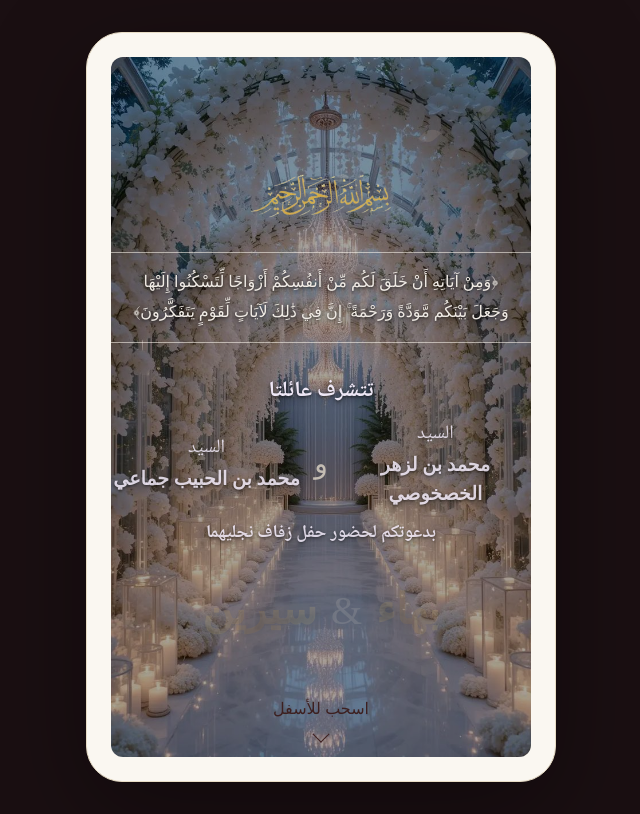
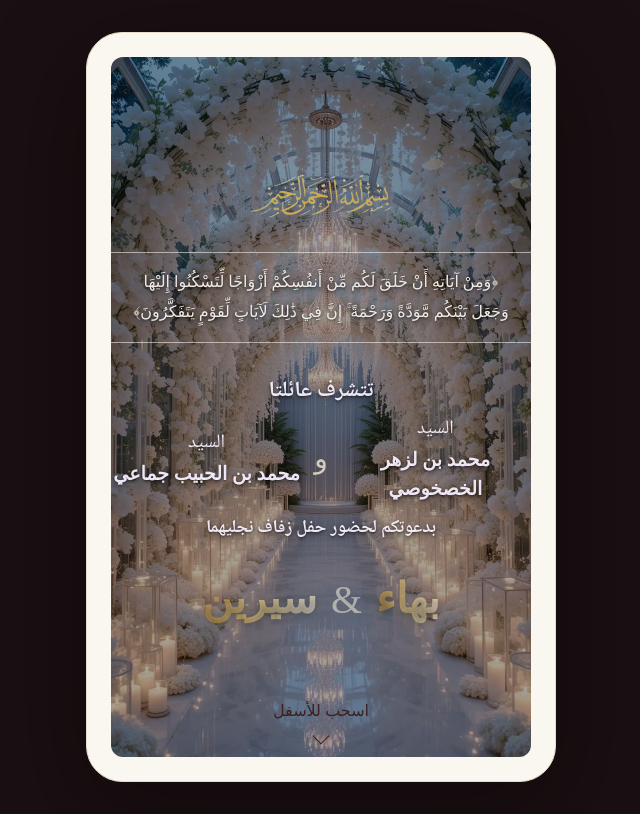
Before and after one commit to inviti-kol/inviti-lkol, a Next.js app: page /baha-sirine in a window 1280 px wide. Both pictures are taken after a click on the element 640 px from the left and 407 px from the top of the page. Shown: the whole page, without its empty margins (319-959 px from the left). Built offline with nearby package versions, Linux system fonts and the light colour scheme.

Commit message:
backup antes de nueva invitacion

```diff
--- a/src/components/invitation/BookInvitation.tsx
+++ b/src/components/invitation/BookInvitation.tsx
@@ -30,7 +30,7 @@ export default function BookInvitation() {
 
     setTimeout(() => {
       setPagesVisible(true)
-    }, 900)
+    }, 500)
 
   }
 
@@ -197,7 +197,7 @@ text-sm
                   }}
 
                   transition={{
-                    duration: 0.3
+                    duration: 0.8
                   }}
 
                 >
```
